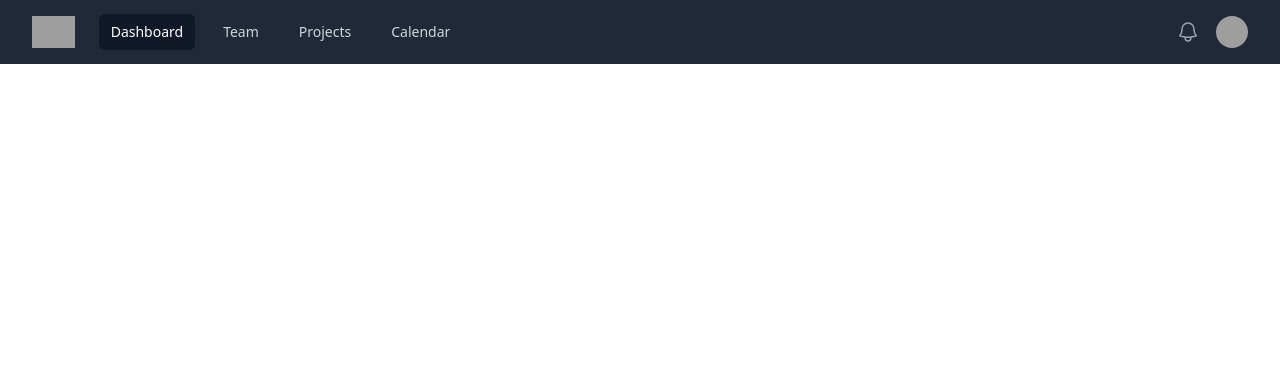
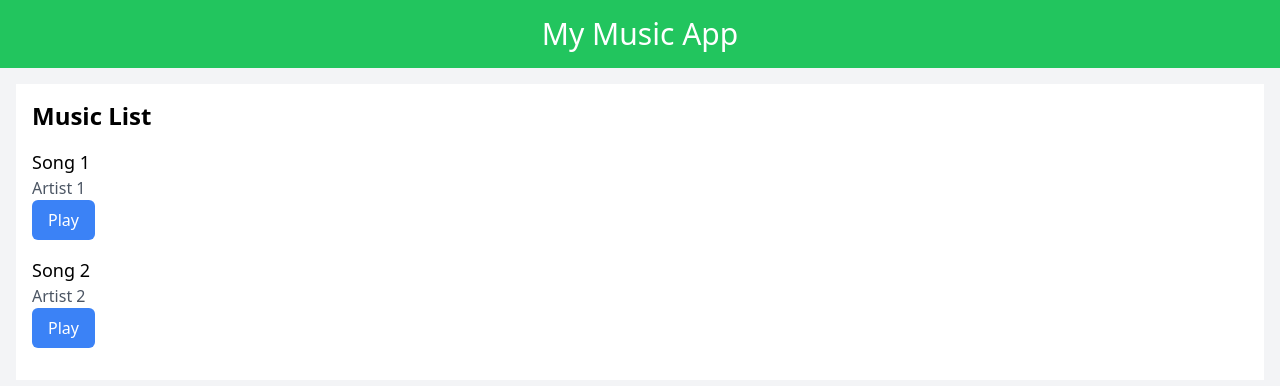
Before and after one commit to askakps/music-app, a Next.js app: page / in a window 1280 px wide. Shown: the top 386 px of the page. Built offline with nearby package versions, Linux system fonts and the light colour scheme; grey boxes are pictures that could not be loaded.

Commit message:
feat: add music list component

```diff
--- a/app/page.tsx
+++ b/app/page.tsx
@@ -1,154 +1,17 @@
 "use client";
-import { Fragment } from 'react'
-import { Disclosure, Menu, Transition } from '@headlessui/react'
-import { Bars3Icon, BellIcon, XMarkIcon } from '@heroicons/react/24/outline'
+import MusicList from '../components/MusicList/index';
 
-const navigation = [
-  { name: 'Dashboard', href: '#', current: true },
-  { name: 'Team', href: '#', current: false },
-  { name: 'Projects', href: '#', current: false },
-  { name: 'Calendar', href: '#', current: false },
-]
-
-function classNames(...classes) {
-  return classes.filter(Boolean).join(' ')
+export default function Home() {
+  return (
+    <div className="min-h-screen bg-gray-100">
+      <header className="bg-green-500 py-4">
+        <h1 className="text-3xl text-white text-center">My Music App</h1>
+      </header>
+      <main>
+        <div className="container mx-auto p-4">
+          <MusicList />
+        </div>
+      </main>
+    </div>
+  );
 }
-
-export default function Example() {
-  return (
-    <Disclosure as="nav" className="bg-gray-800">
-      {({ open }) => (
-        <>
-          <div className="mx-auto max-w-7xl px-2 sm:px-6 lg:px-8">
-            <div className="relative flex h-16 items-center justify-between">
-              <div className="absolute inset-y-0 left-0 flex items-center sm:hidden">
-                {/* Mobile menu button*/}
-                <Disclosure.Button className="relative inline-flex items-center justify-center rounded-md p-2 text-gray-400 hover:bg-gray-700 hover:text-white focus:outline-none focus:ring-2 focus:ring-inset focus:ring-white">
-                  <span className="absolute -inset-0.5" />
-                  <span className="sr-only">Open main menu</span>
-                  {open ? (
-                    <XMarkIcon className="block h-6 w-6" aria-hidden="true" />
-                  ) : (
-                    <Bars3Icon className="block h-6 w-6" aria-hidden="true" />
-                  )}
-                </Disclosure.Button>
-              </div>
-              <div className="flex flex-1 items-center justify-center sm:items-stretch sm:justify-start">
-                <div className="flex flex-shrink-0 items-center">
-                  <img
-                    className="h-8 w-auto"
-                    src="https://tailwindui.com/img/logos/mark.svg?color=indigo&shade=500"
-                    alt="Your Company"
-                  />
-                </div>
-                <div className="hidden sm:ml-6 sm:block">
-                  <div className="flex space-x-4">
-                    {navigation.map((item) => (
-                      <a
-                        key={item.name}
-                        href={item.href}
-                        className={classNames(
-                          item.current ? 'bg-gray-900 text-white' : 'text-gray-300 hover:bg-gray-700 hover:text-white',
-                          'rounded-md px-3 py-2 text-sm font-medium'
-                        )}
-                        aria-current={item.current ? 'page' : undefined}
-                      >
-                        {item.name}
-                      </a>
-                    ))}
-                  </div>
-                </div>
-              </div>
-              <div className="absolute inset-y-0 right-0 flex items-center pr-2 sm:static sm:inset-auto sm:ml-6 sm:pr-0">
-                <button
-                  type="button"
-                  className="relative rounded-full bg-gray-800 p-1 text-gray-400 hover:text-white focus:outline-none focus:ring-2 focus:ring-white focus:ring-offset-2 focus:ring-offset-gray-800"
-                >
-                  <span className="absolute -inset-1.5" />
-                  <span className="sr-only">View notifications</span>
-                  <BellIcon className="h-6 w-6" aria-hidden="true" />
-                </button>
-
-                {/* Profile dropdown */}
-                <Menu as="div" className="relative ml-3">
-                  <div>
-                    <Menu.Button className="relative flex rounded-full bg-gray-800 text-sm focus:outline-none focus:ring-2 focus:ring-white focus:ring-offset-2 focus:ring-offset-gray-800">
-                      <span className="absolute -inset-1.5" />
-                      <span className="sr-only">Open user menu</span>
-                      <img
-                        className="h-8 w-8 rounded-full"
-                        src="https://images.unsplash.com/photo-1472099645785-5658abf4ff4e?ixlib=rb-1.2.1&ixid=eyJhcHBfaWQiOjEyMDd9&auto=format&fit=facearea&facepad=2&w=256&h=256&q=80"
-                        alt=""
-                      />
-                    </Menu.Button>
-                  </div>
-                  <Transition
-                    as={Fragment}
-                    enter="transition ease-out duration-100"
-                    enterFrom="transform opacity-0 scale-95"
-                    enterTo="transform opacity-100 scale-100"
-                    leave="transition ease-in duration-75"
-                    leaveFrom="transform opacity-100 scale-100"
-                    leaveTo="transform opacity-0 scale-95"
-                  >
-                    <Menu.Items className="absolute right-0 z-10 mt-2 w-48 origin-top-right rounded-md bg-white py-1 shadow-lg ring-1 ring-black ring-opacity-5 focus:outline-none">
-                      <Menu.Item>
-                        {({ active }) => (
-                          <a
-                            href="#"
-                            className={classNames(active ? 'bg-gray-100' : '', 'block px-4 py-2 text-sm text-gray-700')}
-                          >
-                            Your Profile
-                          </a>
-                        )}
-                      </Menu.Item>
-                      <Menu.Item>
-                        {({ active }) => (
-                          <a
-                            href="#"
-                            className={classNames(active ? 'bg-gray-100' : '', 'block px-4 py-2 text-sm text-gray-700')}
-                          >
-                            Settings
-                          </a>
-                        )}
-                      </Menu.Item>
-                      <Menu.Item>
-                        {({ active }) => (
-                          <a
-                            href="#"
-                            className={classNames(active ? 'bg-gray-100' : '', 'block px-4 py-2 text-sm text-gray-700')}
-                          >
-                            Sign out
-                          </a>
-                        )}
-                      </Menu.Item>
-                    </Menu.Items>
-                  </Transition>
-                </Menu>
-              </div>
-            </div>
-          </div>
-
-          <Disclosure.Panel className="sm:hidden">
-            <div className="space-y-1 px-2 pb-3 pt-2">
-              {navigation.map((item) => (
-                <Disclosure.Button
-                  key={item.name}
-                  as="a"
-                  href={item.href}
-                  className={classNames(
-                    item.current ? 'bg-gray-900 text-white' : 'text-gray-300 hover:bg-gray-700 hover:text-white',
-                    'block rounded-md px-3 py-2 text-base font-medium'
-                  )}
-                  aria-current={item.current ? 'page' : undefined}
-                >
-                  {item.name}
-                </Disclosure.Button>
-              ))}
-            </div>
-          </Disclosure.Panel>
-        </>
-      )}
-    </Disclosure>
-  )
-}
--- /dev/null
+++ b/components/MusicList/index.js
@@ -0,0 +1,59 @@
+import React, { useState, useEffect } from 'react';
+
+const MusicList = () => {
+  // Sample list of songs
+  const songs = [
+    {
+      title: 'Song 1',
+      artist: 'Artist 1',
+      url: 'https://audiocdn.epidemicsound.com/ES_ITUNES/Y5lrB0_Calming%20Rain/ES_Calming%20Rain.mp3',
+    },
+    {
+      title: 'Song 2',
+      artist: 'Artist 2',
+      url: 'https://audiocdn.epidemicsound.com/ES_ITUNES/dALIml_Top%20Tier/ES_Top%20Tier.mp3',
+    },
+    // Add more songs as needed
+  ];
+
+  // State to manage the currently selected song
+  const [currentSong, setCurrentSong] = useState(null);
+
+  // Function to handle song selection
+  const handleSongSelect = (url) => {
+    setCurrentSong(url);
+  };
+
+  useEffect(() => {
+    // You can add additional logic here for handling audio playback, pausing, etc.
+  }, [currentSong]);
+
+  return (
+    <div className="bg-white p-4">
+      <h2 className="text-2xl font-bold mb-4">Music List</h2>
+      <ul>
+        {songs.map((song, index) => (
+          <li key={index} className="mb-4">
+            <div className="text-lg">{song.title}</div>
+            <div className="text-gray-600">{song.artist}</div>
+            <button
+              className="bg-blue-500 text-white px-4 py-2 rounded-md"
+              onClick={() => handleSongSelect(song.url)}
+            >
+              Play
+            </button>
+          </li>
+        ))}
+      </ul>
+      {currentSong }
+      {currentSong && (
+        <audio controls className="mt-4">
+          <source src={currentSong} type="audio/mpeg" />
+          Your browser does not support the audio element.
+        </audio>
+      )}
+    </div>
+  );
+};
+
+export default MusicList;
--- a/package.json
+++ b/package.json
@@ -23,6 +23,7 @@
     "postcss": "^8.4.31",
     "react": "18.2.0",
     "react-dom": "18.2.0",
+    "react-player": "^2.13.0",
     "tailwindcss": "^3.3.3",
     "typescript": "5.2.2",
     "yarn": "^1.22.19"
```
Also changed, not shown: 1 other file (tests, documents, lock files or other folders).
